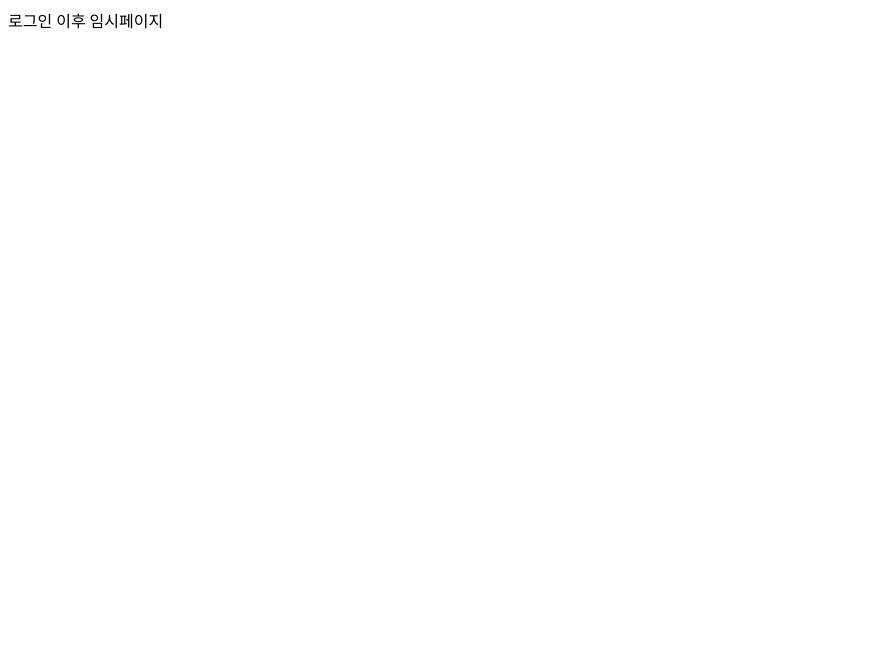
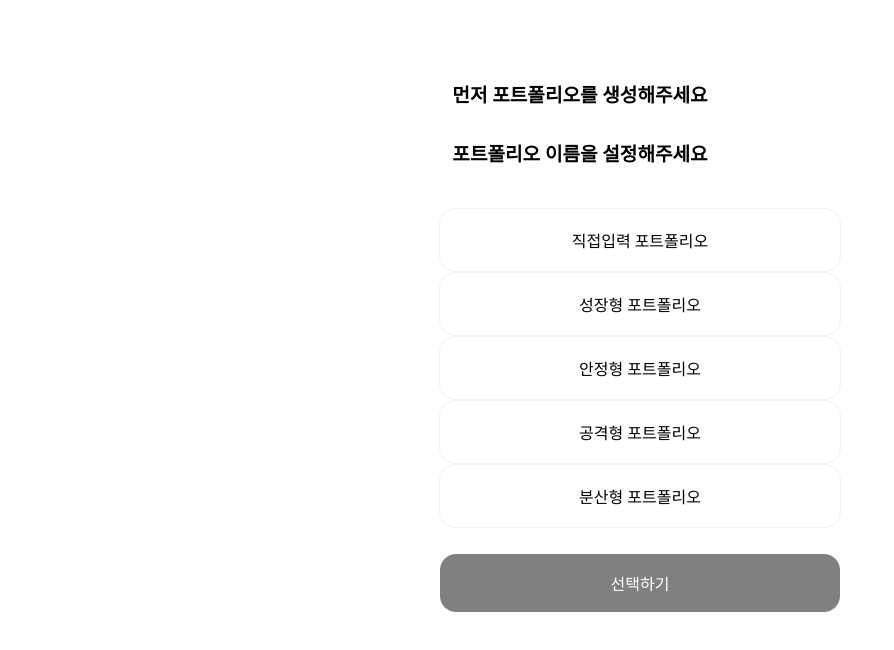
Before and after one commit to MoiMoneyy/MoiMoney-web, a React (Vite) app: page / in a window 1280 px wide. Both pictures are taken after a click on the element "로그인 없이 이용하기". Shown: the top 650 px of the page, without its empty margins (0-894 px from the left). Built offline with nearby package versions, Linux system fonts and the light colour scheme.

Commit message:
feat: 포트폴리오 생성 페이지 레이아웃

```diff
--- a/src/App.tsx
+++ b/src/App.tsx
@@ -1,15 +1,11 @@
 import { useNavigate } from "react-router-dom";
 import DefaultRouter from "./Router";
 import { useEffect } from "react";
-import { Route } from "react-router-dom";
 import { useAuthStore } from "@/shared/store/auth";
-import NaverCallback from "./pages/NaverCallback";
 // 로그인 등 공통 처리를 위한 component
 const App = () => {
   const navigate = useNavigate();
   const isLogin = useAuthStore((s) => s.isLogin);
-  console.log('isLogin', isLogin)
-
   useEffect(() => {
     //로그인 시 페이지 이동
     if (isLogin) {
@@ -22,7 +18,6 @@ const App = () => {
   return (
     <>
       <DefaultRouter />
-      {/* <Route path="/naver/callback" element={<NaverCallback />} /> */}
     </>
   );
 };
--- a/src/main.tsx
+++ b/src/main.tsx
@@ -4,7 +4,6 @@ import { BrowserRouter } from "react-router-dom";
 import { QueryClient, QueryClientProvider } from "@tanstack/react-query";
 import App from "./App.tsx";
 const queryClient = new QueryClient();
-
 
 createRoot(document.getElementById("root")!).render(
   <StrictMode>
--- a/src/pages/Login/index.tsx
+++ b/src/pages/Login/index.tsx
@@ -97,8 +97,11 @@ const styles: { [k: string]: React.CSSProperties } = {
     alignItems: "center",
     gap: 40,
     margin: "0 auto",
-    marginTop: 290,
+    paddingTop: 390,
     marginBottom: 144,
+    width: '70%',
+    height: '60vh',
+    backgroundColor: 'white'
   },
   mainDisplay: {
     display: "flex",
--- a/src/pages/Tmp/index.tsx
+++ b/src/pages/Tmp/index.tsx
@@ -1,5 +1,127 @@
+import React, { useState } from 'react';
+
 const Tmp = () => {
-  return <>로그인 이후 임시페이지</>;
+  const [selectedTab, setSelectedTab] = useState<string>('');
+
+  const portfolioTypes = [
+    '직접입력 포트폴리오',
+    '성장형 포트폴리오',
+    '안정형 포트폴리오',
+    '공격형 포트폴리오',
+    '분산형 포트폴리오'
+  ];
+
+  const handleTabClick = (tabName: string) => {
+    setSelectedTab(tabName);
+  };
+
+  return (
+    <>
+     <div style={styles.loginContainer}>
+      <div style={styles.title}>
+        <h5>먼저 포트폴리오를 생성해주세요</h5>
+        <h5>포트폴리오 이름을 설정해주세요</h5>
+      </div>
+      <div style={styles.tabContainer}>
+       {portfolioTypes.map((type, index) => (
+         <div
+           key={index}
+           style={{
+             ...styles.tab,
+             backgroundColor: selectedTab === type ? '#f0f0f0' : 'transparent'
+           }}
+           onClick={() => handleTabClick(type)}
+           onMouseEnter={(e) => {
+             if (selectedTab !== type) {
+               e.currentTarget.style.backgroundColor = '#f0f0f0';
+             }
+           }}
+           onMouseLeave={(e) => {
+             if (selectedTab !== type) {
+               e.currentTarget.style.backgroundColor = 'transparent';
+             }
+           }}
+         >
+           {type}
+         </div>
+       ))}
+     </div>
+
+     <div
+
+      style={{
+        ...styles.button
+      }}
+
+      onMouseEnter={(e) => {
+      e.currentTarget.style.backgroundColor = '#f0f0f0';
+      }}
+      onMouseLeave={(e) => {
+      e.currentTarget.style.backgroundColor = 'gray'
+      }}
+    >
+    선택하기
+    </div>
+
+     </div>
+
+
+    </>
+  );
 };
 
+const styles: { [k: string]: React.CSSProperties } = {
+  loginContainer: {
+    whiteSpace: "pre-wrap",
+    display: "flex",
+    flexDirection: "column",
+    alignItems: "center",
+    margin: "0 auto",
+    paddingTop: 40,
+    marginBottom: 144,
+    width: '60vh',
+    height: '80vh',
+    backgroundColor: 'white'
+  },
+  title: {
+    marginLeft: '-15vh',
+    fontSize: 23
+  },
+  tabContainer: {
+
+    flexDirection: 'column',
+    backgroundColor: 'white',
+    padding: '10px 0',
+    zIndex: 1000,
+
+  },
+  tab: {
+    width: '45vh',
+    padding: '6px 20px',
+    cursor: 'pointer',
+    borderRadius: '1rem',
+    border: '1px solid #f0f0f0',
+    fontSize: '16px',
+    transition: 'background-color 0.2s ease',
+    display: 'flex',
+    alignItems: 'center',
+    justifyContent: 'center',
+    minHeight: '50px'
+  },
+  button: {
+    width: '45vh',
+    marginTop: '1rem',
+    padding: '4px 20px',
+    cursor: 'pointer',
+    borderRadius: '1rem',
+    fontSize: '16px',
+    display: 'flex',
+    alignItems: 'center',
+    minHeight: '50px',
+    backgroundColor: 'gray',
+    justifyContent: 'center',
+    color: 'white'
+  }
+}
+
 export default Tmp;
```
Also changed, not shown: src/pages/portfolio/index.tsx (added).
